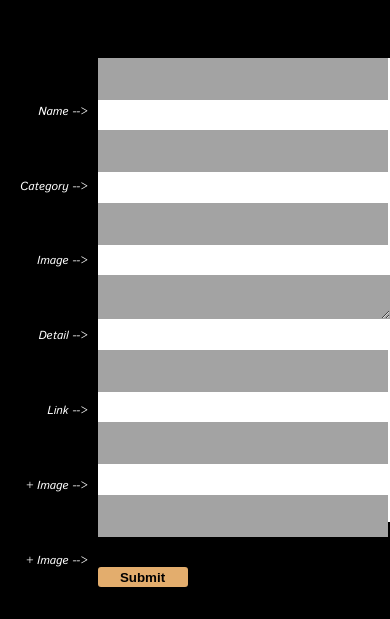
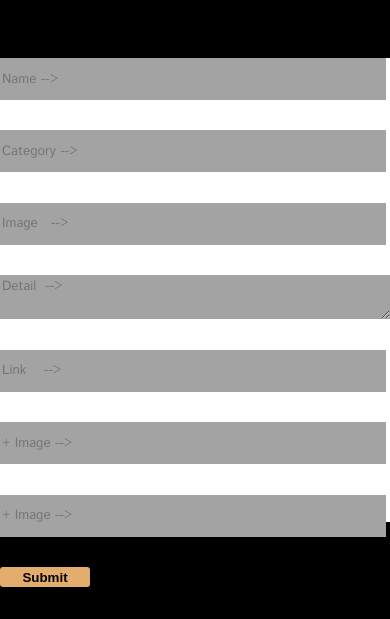
Before and after one commit to andreallt/andrea-portfolio, a React (Create React App) app in the folder client/: page /add in a window 390 px wide. Shown: the part 403-1022 px from the top of the page. Built offline with nearby package versions, Linux system fonts and the light colour scheme.

Commit message:
media queries

```diff
--- a/client/src/components/Navbar/Navbar.jsx
+++ b/client/src/components/Navbar/Navbar.jsx
@@ -1,15 +1,15 @@
-import './Navbar.css'
+import './Navbar.css';
 import { NavLink } from "react-router-dom";
 
-const imIn = (
+const home = (
   <>
-  <NavLink className="andy" to="/add">Add Project</NavLink>
   <NavLink className="andy" to="/logout">Sale Bye!</NavLink>
   </>
+
 )
 
 
-const NavBar = ({ admin }) => {
+const NavBar = () => {
   return (
     <nav>
       <div className="nav">
--- a/client/src/screens/DesignProjectAdd/DesignProjectAdd.css
+++ b/client/src/screens/DesignProjectAdd/DesignProjectAdd.css
@@ -1,9 +1,8 @@
 .addform-grid{
   margin-top: 150px;
-  display: grid;
-  grid-template-columns: 1fr 3fr;
-  width: 100vw;
-  margin-left: 15vw;
+  display: flex;
+  width: 90vw;
+  margin-left: 25vw;
 }
 
 .add-form{
@@ -11,13 +10,13 @@
   flex-direction: column;
   background-color: #fff;
   justify-content: space-evenly;
-  height: 90vh;
-  width: 100%;
+  height: 70vh;
+  width: 85%;
 }
 
 #save-add{
   width: 90px;
-  margin: 0  0 -95px 0;
+  margin: 0  0 -5vw 0;
   color: black;
   background-color: #E3AD6D;
   border: none;
@@ -27,33 +26,19 @@
 }
 
 #save-add:hover{
-  color: #E3AD6D;
-  background-color: white;
+  color: black;
+  background-color: #E3AD6D;
 }
 
 .add{
   height: 40px;
 }
 
-.add-div{
-  display: flex;
-  justify-content: space-between;
-  flex-direction: column;
-  color: #fff;
-  font-style: italic;
-  font-size: small;
-  align-items: flex-end;
-  margin-right: 10px;
-  padding-top: 45px;
-}
-
-
 
 @media only screen and (max-width: 600px) {
 .addform-grid{
   margin-top: 50px;
-  display: grid;
-  grid-template-columns: 1fr 3fr;
+  display: flex;
   width: 100vw;
   margin-left: 0vw;
 }
--- a/client/src/screens/DesignProjectAdd/DesignProjectAdd.jsx
+++ b/client/src/screens/DesignProjectAdd/DesignProjectAdd.jsx
@@ -40,17 +40,9 @@ const DesignProjectAdd = (props) => {
   return (
     <Layout admin={props.admin}>
       <div className="addform-grid">
-        <section className="add-div">
-        <h3> Name      --> </h3>
-        <h3> Category  --> </h3>
-        <h3> Image   --> </h3>
-        <h3> Detail  --> </h3>
-        <h3> Link    --> </h3>
-        <h3> + Image --> </h3>
-        <h3> + Image --> </h3>
-        </section>
         <form onSubmit={handleSubmit} className="add-form">
           <input
+            placeholder="Name --> "
             className="add"
             value={design.name}
             name="name"
@@ -58,6 +50,7 @@ const DesignProjectAdd = (props) => {
             onChange={handleChange}
           />
           <input
+            placeholder="Category -->"
             className="add"
             value={design.category}
             name="category"
@@ -65,6 +58,7 @@ const DesignProjectAdd = (props) => {
             onChange={handleChange}
           />
           <input
+            placeholder="Image   -->"
             className="add"
             value={design.image_1}
             name="image_1"
@@ -72,6 +66,7 @@ const DesignProjectAdd = (props) => {
             onChange={handleChange}
           />
           <textarea
+           placeholder="Detail  -->"
             className="add"
             value={design.detail}
             name="detail"
@@ -79,18 +74,21 @@ const DesignProjectAdd = (props) => {
             onChange={handleChange}
           />
           <input
+          placeholder="Link    -->"
             className="add"
             value={design.e_url}
             name="e_url"
             onChange={handleChange}
           />
           <input
+            placeholder="+ Image -->"
             className="add"
             value={design.image_2}
             name="image_2"
             onChange={handleChange}
           />
           <input
+            placeholder="+ Image -->"
             className="add"
             value={design.image_3}
             name="image_3"
--- a/client/src/screens/DesignProjectEdit/DesignProjectEdit.css
+++ b/client/src/screens/DesignProjectEdit/DesignProjectEdit.css
@@ -10,27 +10,27 @@
 }
 
 .form-grid{
-  display: grid;
-  grid-template-columns: 1fr 3fr;
+  display: flex;
   width: 70vw;
   margin-left: 29vw;
 }
 
 .form-div{
   display: flex;
-  height: 70vh;
+  height: 50vh;
   background-color: white;
-  width: 57vw;
-  /* margin: 0 0 42%; */
+  width: 60vw;
+  margin-left: 70px;
 }
 
 
 .edit-form{
-     display: flex;
+    display: flex;
     flex-direction: column;
-    width: 60vw;
+    width: 70vw;
     background-color: #fff;
     justify-content: space-around;
+
 }
 
 input{
@@ -49,7 +49,7 @@ textarea {
 
 #save-edit{
   width: 90px;
-  margin: 0  0 -55px 0;
+  margin: 0  0 -3vw 0;
   color: black;
   background-color: #E3AD6D;
   border: none;
--- a/client/src/screens/DesignProjectEdit/DesignProjectEdit.jsx
+++ b/client/src/screens/DesignProjectEdit/DesignProjectEdit.jsx
@@ -53,13 +53,6 @@ const DesignProjectEdit = (props) => {
           alt={design.name}
         />
         <div className="form-grid">
-        <section className="lable-div">
-        <h3> Image  --> </h3>
-        <h3> Detail  --> </h3>
-        <h3> Link    --> </h3>
-        <h3 id="pimg"> + Image --> </h3>
-        <h3> + Image --> </h3>
-        </section>
 
         <section className="form-div">
         <form className="edit-form" onSubmit={handleSubmit}>
--- a/client/src/screens/Home/Home.css
+++ b/client/src/screens/Home/Home.css
@@ -4,6 +4,14 @@
     height: 90vh;
     object-fit: cover;
     object-position: 100% 0;
+}
+
+.about{
+  display: flex;
+  width: 55vw;
+  font-style: italic;
+  font-size: 25px;
+  margin: 30px auto 0 auto;
 }
 
 @media only screen and (max-width: 600px) {
--- a/client/src/screens/Home/Home.jsx
+++ b/client/src/screens/Home/Home.jsx
@@ -6,6 +6,11 @@ const Home = (props) => {
   return (
 <Layout admin={props.admin}>
     <div id="homie">
+      <h2 className="about">
+       Passionate and experienced in graphic design and media. My background has allowed me to be a creative problem solver
+       and a hybrid web designer, developing smart, efficient, and
+       impeccably designed products.
+      </h2>
       <Link to="/developer_projects">
       <img id="home" src="https://imgur.com/fIagkcG.giff" alt="projects"></img>
       </Link>
--- a/client/src/screens/Login/Login.css
+++ b/client/src/screens/Login/Login.css
@@ -1,47 +1,30 @@
 .login-container{
-  display: grid;
-  grid-template-columns: 1fr 1fr;
-  width: 90vw;
-  height: 30vw;
-  margin: 150px auto;
-  align-content: space-between;
-  justify-content: center;
-  align-items: stretch;
+  display: flex;
+  width: 95vw;
+  height: 40vw;
+  margin: 150px 0 0 20vw;
 }
 
-
-.login-label{
-  display: flex;
-  flex-direction: column;
-  justify-content: space-around;
-  margin-left: 100px;
-  color: #fff;
-  font-style: italic;
-  font-size: 15px;
-  align-items: flex-end;
-  margin-right: 10px;
-  margin-top: 5px;
-}
 
 .login-form{
   display: flex;
   flex-direction: column;
   background-color: #fff;
-  height: 100%;
+  height: 50%;
   align-content: space-around;
-  padding-bottom: 20px;
   justify-content: space-around;
+  width: 80%;
 }
 
 input{
-  height: 25px;
+  height: 45px;
   border: none;
 }
 
 #loginb{
   background-color:palegreen;
   width: 90px;
-  margin: 0  0 -65px 0;
+  margin: 0  0 -6vw 0;
   color: black;
   border: none;
   border-radius: 3px;
--- a/client/src/screens/Login/Login.jsx
+++ b/client/src/screens/Login/Login.jsx
@@ -51,11 +51,6 @@ const Login = (props) => {
     <Layout admin={props.admin}>
 
     <div className='login-container'>
-    <section className="login-label">
-    <h3>Name --> </h3>
-    <h3>Password --> </h3>
-    </section>
-
     <form className="login-form" onSubmit={LetMeIn}>
       <input
         required
```
